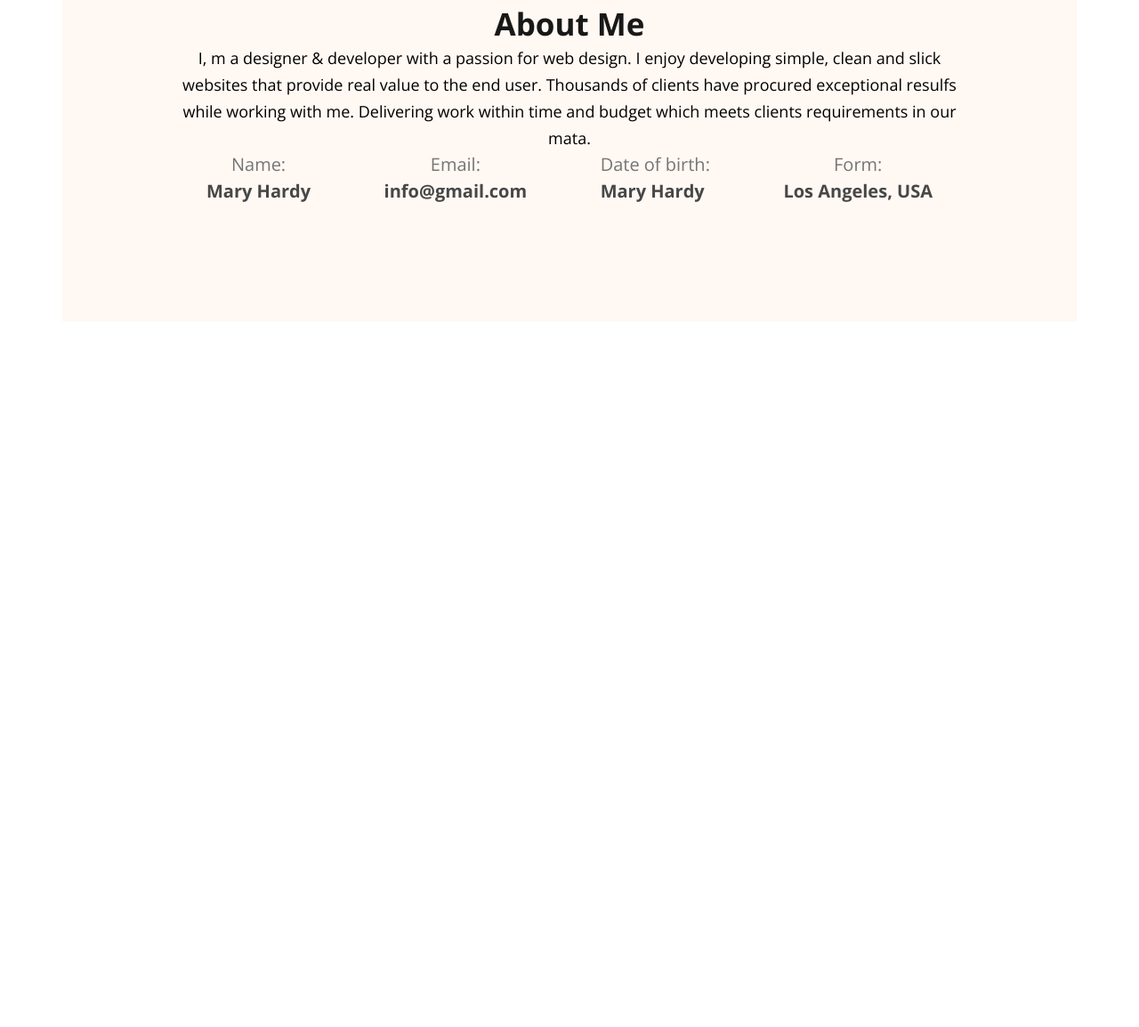
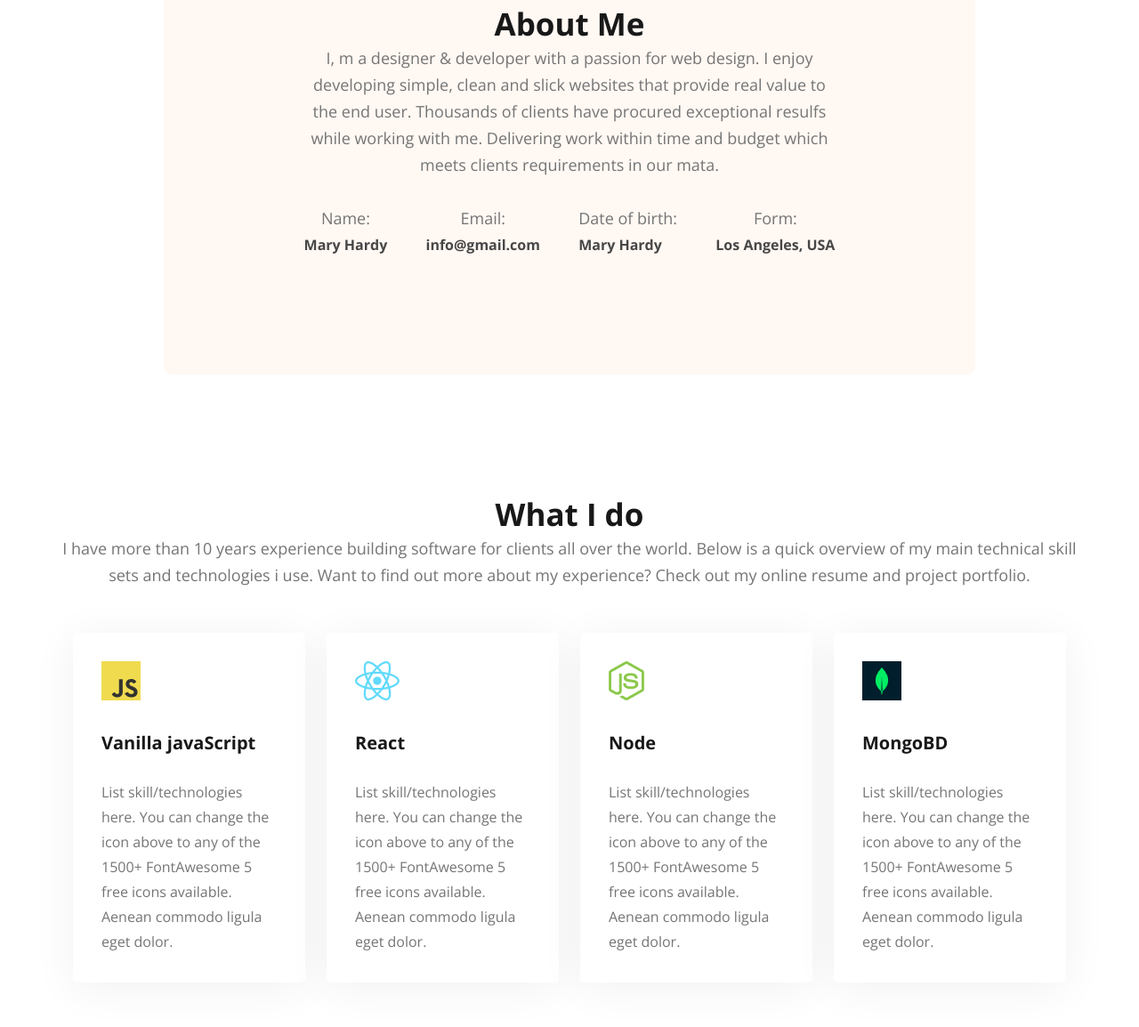
Before and after one commit to w3rashed/porttfonio-1, a plain HTML site: page index.html in a window 1280 px wide. Shown: the part 1095-2249 px from the top of the page at 89% size. Before the commit the page ends 1589 px from the top, so only its background shows below. Drawn offline with nearby package versions, Linux system fonts and the light colour scheme.

Commit message:
what i do added

```diff
--- a/css/style.css
+++ b/css/style.css
@@ -94,18 +94,35 @@ font-weight: 400;
 line-height: 1.875rem;
 margin: 0 0 1.87rem 0;
 }
+.banner-btn{
+    background-color: transparent;
+    border-style: none;
+    border: 1px solid #FD6E0A;
+    color:#FD6E0A ;
+    font-family: Open Sans;
+    font-size: 1.25rem;
+    font-weight: 700;
+    padding:1rem 2.25rem ;
+    border-radius: 0.5rem;
+}
+.banner-btn:hover{
+    background-color: #FD6E0A;
+    color: #FFF;
+}
 /****************************
     about section css
 *****************************/
 .about{
     margin:8.3rem 0 ;
-    background-color: #FFF8F3;
-    padding: 8.19rem 0;
 }
 .about-c{
+    background-color: #FFF8F3;
+    padding: 8.19rem 9.75rem;
+    border-radius: 0.625rem;
     width: 80%;
     margin: auto;
 }
+
 .about-i h3{
 color:#181818;
 text-align: center;
@@ -116,7 +133,7 @@ font-weight: 700;
 .about-i p{
 text-align: center;
 font-family: Open Sans;
-font-size: 1.125rem;
+font-size: 1rem;
 font-weight: 400;
 line-height: 1.875rem;
 
@@ -124,21 +141,70 @@ line-height: 1.875rem;
 .about-info{
     display: flex;
     justify-content: space-between;
-    margin: 0 3rem;
-
+    margin:1.87rem 0 0 0  ;
+}
+.about-info div{
+    margin: 0 .1rem ;
 }
 .about-info p{
     color:#757575;
     text-align: center;
     font-family: Open Sans;
-    font-size: 1.25rem;
+    font-size: 1rem;
     font-weight: 400;
     line-height: 1.875rem;
 }
 .about-info h6{
-    color:  #474747;
+color:  #474747;
 font-family: Open Sans;
-font-size: 1.25rem;
+font-size: 1rem;
 font-weight: 700;
 line-height: 1.875rem;
 }
+/****************************
+     section css
+*****************************/
+.container h2{
+    color: #181818;
+    text-align: center;
+    font-family: Open Sans;
+    font-size: 2.1875rem;
+    font-weight: 700;
+}
+.container p{
+    color: var(--Dark-03, #757575);
+    text-align: center;
+    font-family: Open Sans;
+    font-size: 1.125rem;
+    font-weight: 400;
+    line-height: 1.875rem;
+}
+.skils{
+    display: flex;
+    justify-content: space-between;
+    background-color: #FFF;
+}
+.skils h5{
+    color:#181818;
+    font-family: Open Sans;
+    font-size: 1.25rem;
+    font-weight: 700;
+}
+.skils p{
+    color: #757575;
+    font-family: Open Sans;
+    font-size: 1rem;
+    font-weight: 400;
+    line-height: 1.75rem;
+    text-align: left;
+}
+.js, .react, .node, .mongo{
+    padding:2rem ;
+    margin: 3.13rem .75rem;
+    border-radius: 0.3125rem;
+    background: #FFF;
+    box-shadow: 0px 6px 50px 0px rgba(0, 0, 0, 0.06);
+}
+.js h5, .react h5, .node h5, .mongo h5{
+    margin: 1.8rem 0;
+}
--- a/index.html
+++ b/index.html
@@ -12,6 +12,7 @@
     <link href="https://fonts.googleapis.com/css2?family=Open+Sans:ital,wght@0,300;0,400;0,500;0,600;0,700;0,800;1,300;1,400;1,500;1,600;1,700;1,800&display=swap" rel="stylesheet">
 </head>
 <body>
+    <!-- heading  section  -->
     <header class="header-content">
         <div class="container">
             <nav class="nav-item">
@@ -27,23 +28,24 @@
                 </div>
             </nav>
         </div>
+        <!-- banner section -->
         <div class="banner">
             <div class="banner-content">
                 <h3>Hi, I am</h3>
                 <h1>Mary Hardy</h1>
                 <p>Shot what able cold new see hold.Friendly as an betrayed formerly <br> he. Morning because as to society behaved moments.</p>
                 <button class="btn-praimary">Download CV</button>
-                <button class="btn-praimary">Contact</button>
+                <button class="banner-btn">Contact</button>
             </div>
             <div class="banner-img">
                 <img src="img/hardy.png" alt="">
             </div>
         </div>
-
     </header>
+    <!-- about section  -->
     <main >
+        <div class="about">
             <div class="container">
-            <div class="about">
                 <div class="about-c">
                         <div class="about-i">
                             <h3>About Me</h3>
@@ -70,6 +72,47 @@
                 </div>
             </div>
         </div>
+        <!-- what i do  -->
+        <section class="what-i-d">
+            <div class="container">
+                <h2>What I do</h2>
+                <p>I have more than 10 years experience building software for clients all over the world. Below is a quick overview of my main technical skill sets and technologies i use. Want to find out more about my experience? Check out my online resume and project portfolio.</p>
+                <div class="skils">
+                    <div class="js">
+                        <img src="icon/js.png" alt="">
+                        <h5>Vanilla javaScript</h5>
+                        <p>List skill/technologies here. You can change the icon above to any of the 1500+ FontAwesome 5 free icons available. Aenean commodo ligula eget dolor.</p>
+                    </div>
+                    <div class="react">
+                        <img src="icon/react.png" alt="">
+                        <h5>React</h5>
+                        <p>List skill/technologies here. You can change the icon above to any of the 1500+ FontAwesome 5 free icons available. Aenean commodo ligula eget dolor.</p>
+                    </div>
+                    <div class="node">
+                        <img src="icon/nodejs.png" alt="">
+                        <h5>Node </h5>
+                        <p>List skill/technologies here. You can change the icon above to any of the 1500+ FontAwesome 5 free icons available. Aenean commodo ligula eget dolor.</p>
+                    </div>
+                    <div class="mongo">
+                        <img src="icon/mongo.png" alt="">
+                        <h5>MongoBD</h5>
+                        <p>List skill/technologies here. You can change the icon above to any of the 1500+ FontAwesome 5 free icons available. Aenean commodo ligula eget dolor.</p>
+                    </div>
+                </div>
+            </div>
+        </section>
+        <!-- Resume section  -->
+        <section class="Resume">
+            <div class="container">
+                <div class="Resume-left">
+
+                </div>
+                <div class="Resume-right">
+
+                </div>
+            </div>
+
+        </section>
     </main>
 
 </body>
```
Lines whose indentation alone changed are shown as unchanged.
